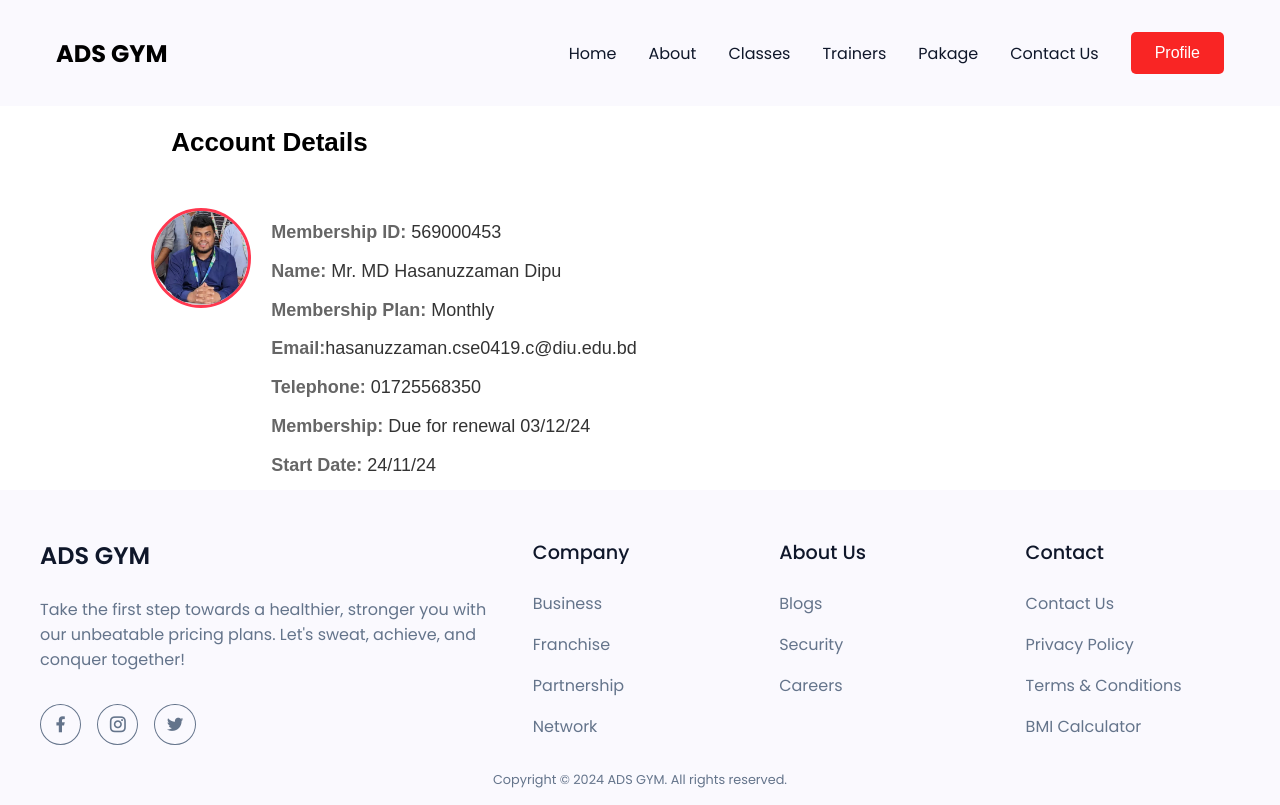
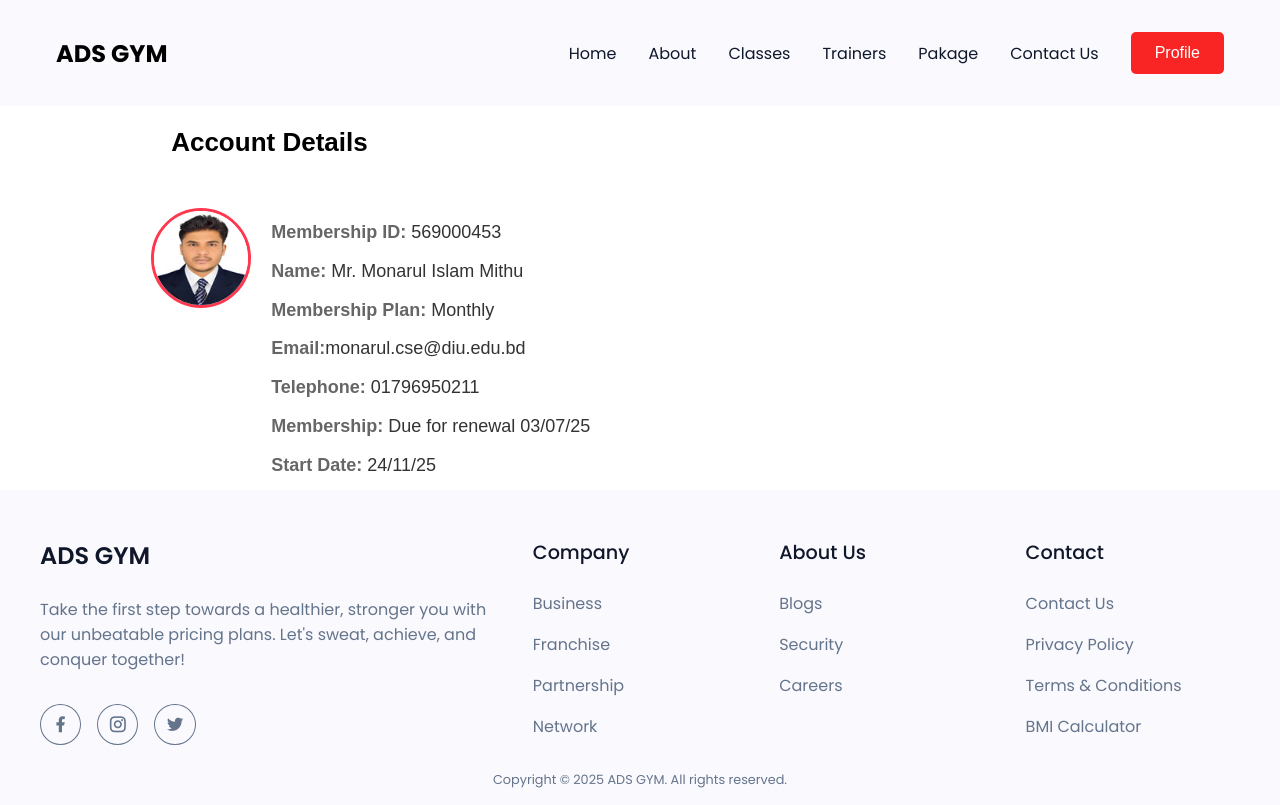
Before and after one commit to delowarshizar/ADS-Gym-, a plain HTML site: page profile.html in a window 1280 px wide. Drawn offline with nearby package versions, Linux system fonts and the light colour scheme.

Commit message:
Update profile.html

```diff
--- a/profile.html
+++ b/profile.html
@@ -46,16 +46,16 @@
     </div>
 
     <div class="profile-content">
-      <img class="profile-img" src="assets/sir.jpg" alt="Profile Picture" />
+      <img class="profile-img" src="assets/monarul.jpg" alt="Profile Picture" />
 
      <div class="profile-info">
         <p><strong>Membership ID:</strong> 569000453</p>
-        <p><strong>Name:</strong> Mr. MD Hasanuzzaman Dipu</p>
+        <p><strong>Name:</strong> Mr. Monarul Islam Mithu</p>
         <p><strong>Membership Plan:</strong> Monthly</p>
-        <p><strong>Email:</strong>hasanuzzaman.cse0419.c@diu.edu.bd</p>
-        <p><strong>Telephone:</strong> 01725568350</p>
-        <p><strong>Membership:</strong> Due for renewal 03/12/24</p>
-        <p><strong>Start Date:</strong> 24/11/24</p>
+        <p><strong>Email:</strong>monarul.cse@diu.edu.bd</p>
+        <p><strong>Telephone:</strong> 01796950211</p>
+        <p><strong>Membership:</strong> Due for renewal 03/07/25</p>
+        <p><strong>Start Date:</strong> 24/11/25</p>
       </div>
     </div>
   </section>
@@ -108,7 +108,7 @@
       </div>
     </div>
     <div class="footer__bar">
-      Copyright © 2024 ADS GYM. All rights reserved.
+      Copyright © 2025 ADS GYM. All rights reserved.
     </div>
   </footer>
 
```
